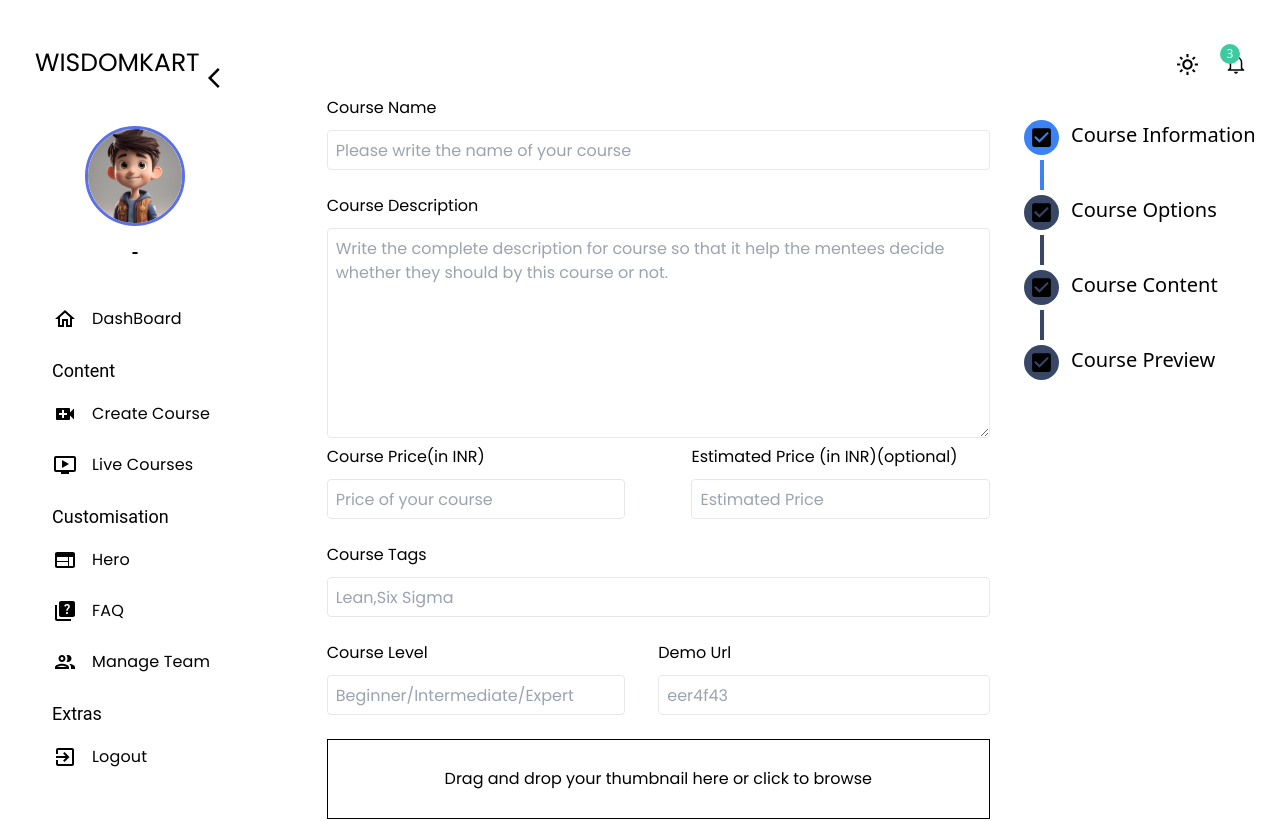
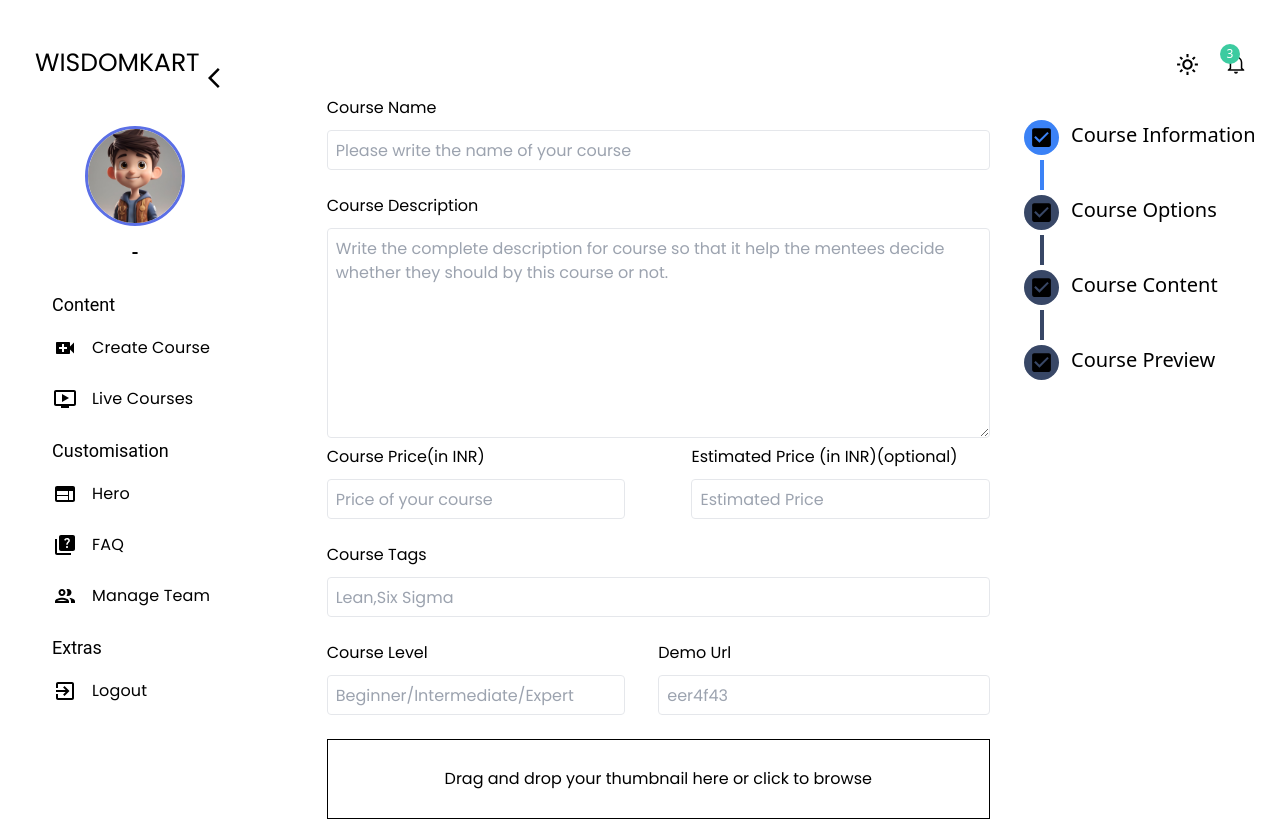
Before and after one commit to Raunak445/Courses-Client, a Next.js app: page /admin/create-course in a window 1280 px wide. Shown: the top 821 px of the page. Built offline with nearby package versions, Linux system fonts and the light colour scheme; no server answers.

Commit message:
link bug fixed

```diff
--- a/app/components/Admin/sidebar/AdminSideBar.tsx
+++ b/app/components/Admin/sidebar/AdminSideBar.tsx
@@ -41,7 +41,6 @@ type itemProps = {
   icon: JSX.Element;
   selected: string;
   setSelected: any;
-  onClick?:()=>void
 };
 
 const Item: FC<itemProps> = ({ title, to, icon, selected,setSelected }) => {
@@ -52,7 +51,7 @@ const Item: FC<itemProps> = ({ title, to, icon, selected,setSelected }) => {
       icon={icon}
     >
       <Typography className="!text-[16px] !font-Poppins">{title}</Typography>
-      {/* <Link href={to} /> */}
+      <Link href={to} />
     </MenuItem>
   );
 };
@@ -189,13 +188,13 @@ const AdminSideBar = () => {
           )}
 
           <Box paddingLeft={isCollapsed ? undefined : "10%"}>
-            <Item
+            {/* <Item
               title="DashBoard"
               to="/admin"
               icon={<HomeOutlinedIcon />}
               selected={selected}
               setSelected={setSelected}
-            />
+            /> */}
             {/* <Typography
              variant="h5"
               sx={{ m: "15px 0 5px 25px " }}
@@ -336,7 +335,7 @@ const AdminSideBar = () => {
               icon={<ExitToAppIcon />}
               selected={selected}
               setSelected={setSelected}
-              onClick={()=>logOutHandler()}
+
             />
             </div>
           </Box>
--- a/app/hooks/adminProtected.tsx
+++ b/app/hooks/adminProtected.tsx
@@ -10,11 +10,14 @@ export default function AdminProtected({ children }: ProtectedProps) {
 
   if(!user){
     redirect('/')
+
   }
+
+  console.log(user);
 
   if (user) {
     const isAdmin = user?.role === "admin";
-    console.log("isAdmin",isAdmin)
+    // console.log("isAdmin",isAdmin)
     return isAdmin ? children : redirect("/");
   }
 }
```
